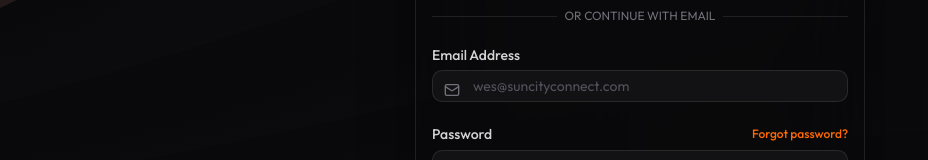
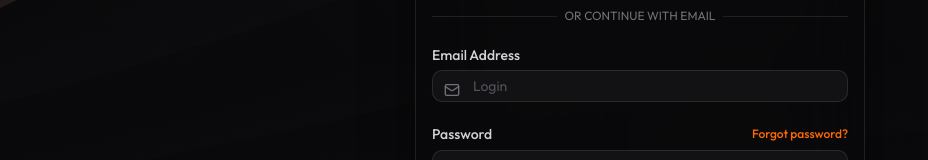
Before and after one commit to wesdavis/Suncity-Connect, a Next.js app: page /login in a window 1280 px wide. Shown: the part 441-601 px from the top of the page, without its empty margins (0-928 px from the left). Built offline with nearby package versions, Linux system fonts and the light colour scheme; no server answers.

Commit message:
fixing facebook login

```diff
--- a/src/app/login/page.js
+++ b/src/app/login/page.js
@@ -43,7 +43,9 @@ export default function LoginPage() {
     const { error } = await supabase.auth.signInWithOAuth({
       provider: 'facebook',
       options: {
-        redirectTo: `${window.location.origin}/dashboard`
+        redirectTo: `${window.location.origin}/dashboard`,
+        // NEW: Tell Meta to explicitly ask for these permissions in the popup!
+        scopes: 'pages_show_list, pages_messaging, pages_read_engagement, pages_manage_engagement'
       }
     });
 
@@ -102,7 +104,7 @@ export default function LoginPage() {
                   <Mail className="absolute left-3 top-3 h-4 w-4 text-zinc-500" />
                   <Input
                     type="email"
-                    placeholder="wes@suncityconnect.com"
+                    placeholder="Login"
                     className="pl-10 bg-zinc-900/50 border-white/10 text-white placeholder:text-zinc-600 focus-visible:ring-orange-500/50"
                     value={email}
                     onChange={(e) => setEmail(e.target.value)}
```
